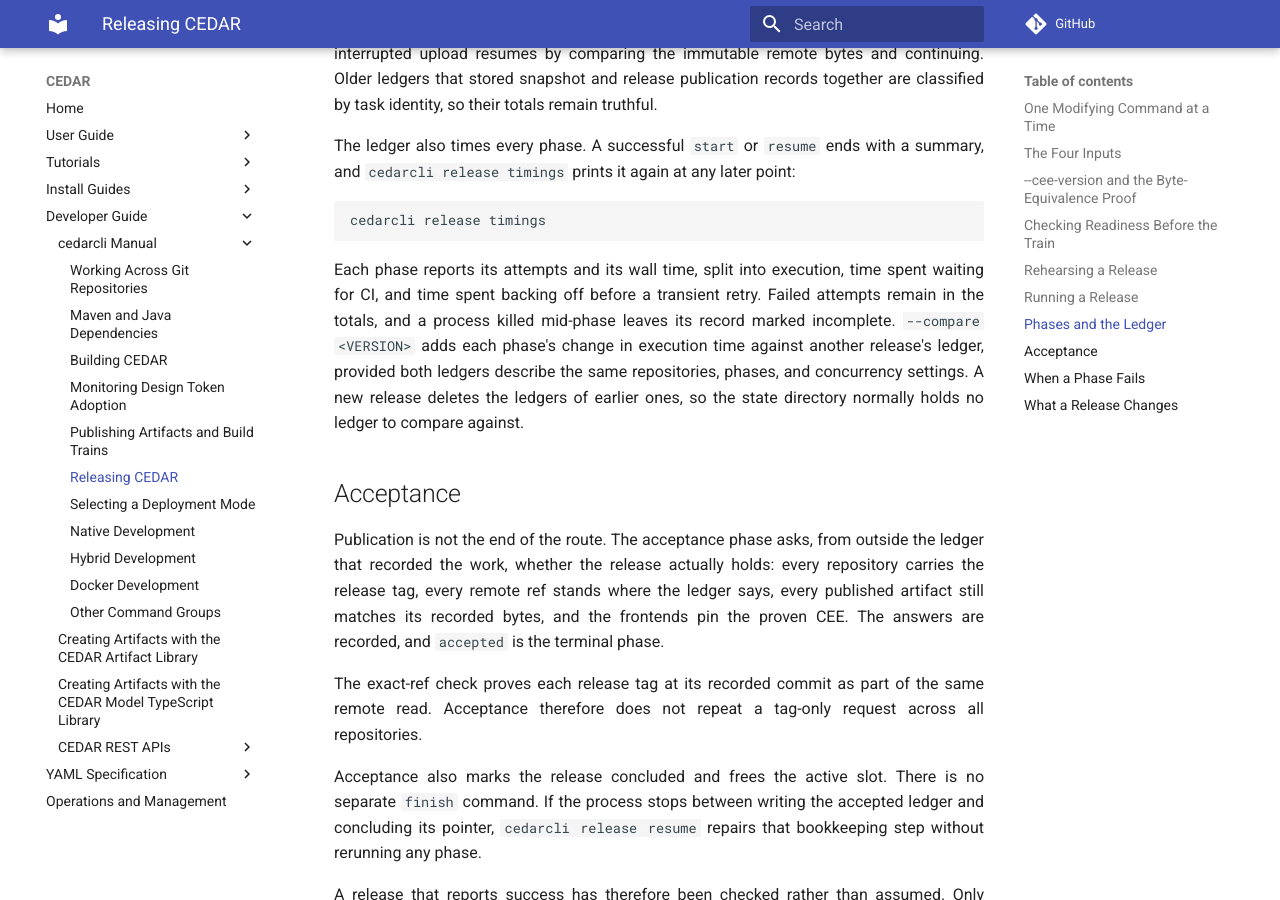
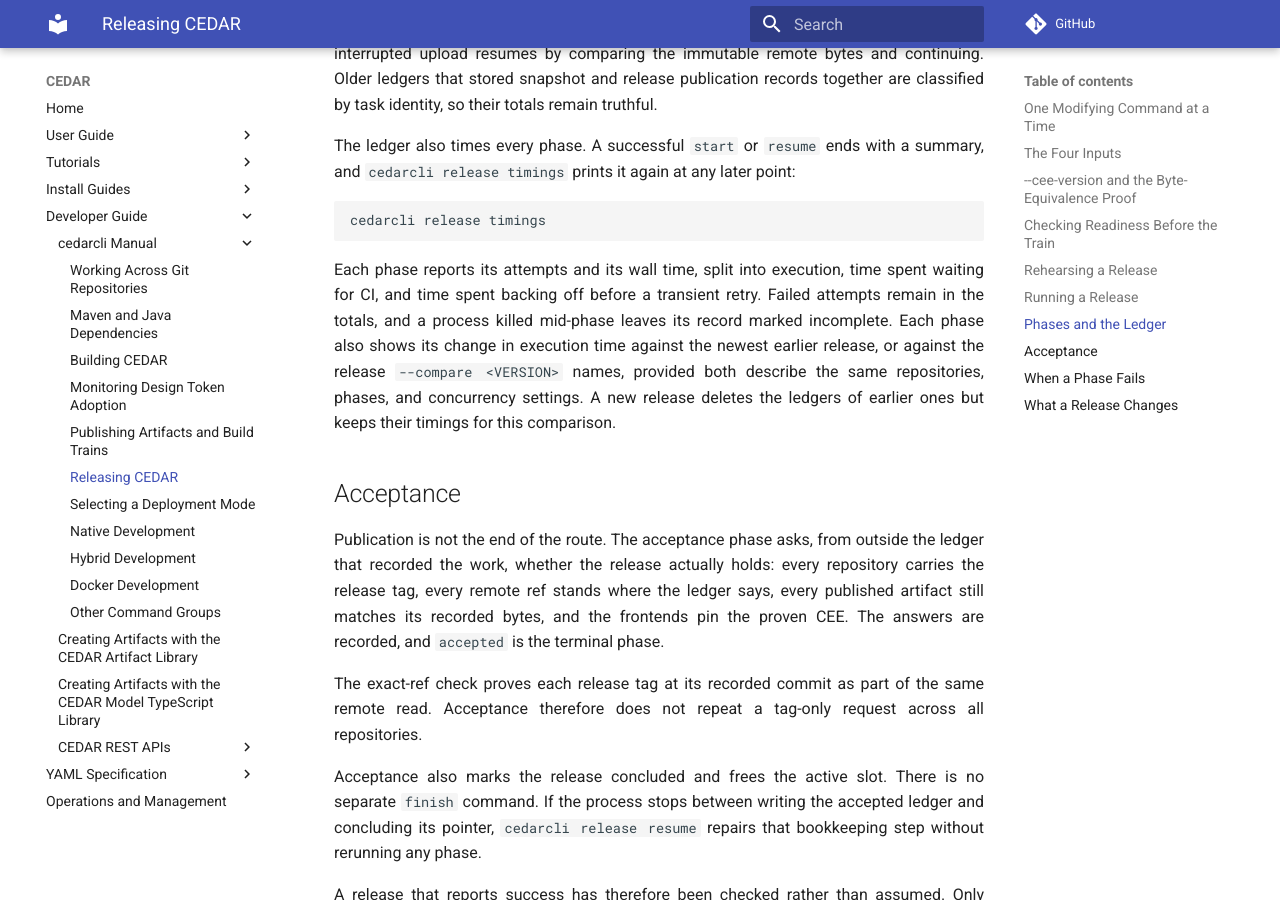
Before and after one commit to metadatacenter/cedar-mkdocs, an MkDocs documentation site: the page built from docs/developer-guide/cedarcli/release.md, in a window 1280 px wide and 900 px high, scrolled down 8070 px. Built offline with MkDocs 1.6.1 and Material for MkDocs 9.7.7, drawn with Linux system fonts in a browser that asks for light colours; comment, search, counter and statistics services are not loaded.

Commit message:
Document that release timings compare against kept records
The release chapter said a new release deletes earlier ledgers, leaving
`release timings` nothing to compare against. The state layer now keeps
each deleted ledger's timings, so the chapter describes the comparison
with the newest earlier release, or the one --compare names.

Co-Authored-By: Claude Opus 5.5 <noreply@anthropic.com>

```diff
--- a/docs/developer-guide/cedarcli/release.md
+++ b/docs/developer-guide/cedarcli/release.md
@@ -330,10 +330,10 @@ cedarcli release timings
 
 Each phase reports its attempts and its wall time, split into execution, time spent waiting for CI,
 and time spent backing off before a transient retry. Failed attempts remain in the totals, and a
-process killed mid-phase leaves its record marked incomplete. `--compare <VERSION>` adds each
-phase's change in execution time against another release's ledger, provided both ledgers describe
-the same repositories, phases, and concurrency settings. A new release deletes the ledgers of
-earlier ones, so the state directory normally holds no ledger to compare against.
+process killed mid-phase leaves its record marked incomplete. Each phase also shows its change in
+execution time against the newest earlier release, or against the release `--compare <VERSION>`
+names, provided both describe the same repositories, phases, and concurrency settings. A new release
+deletes the ledgers of earlier ones but keeps their timings for this comparison.
 
 ## Acceptance
 
```
